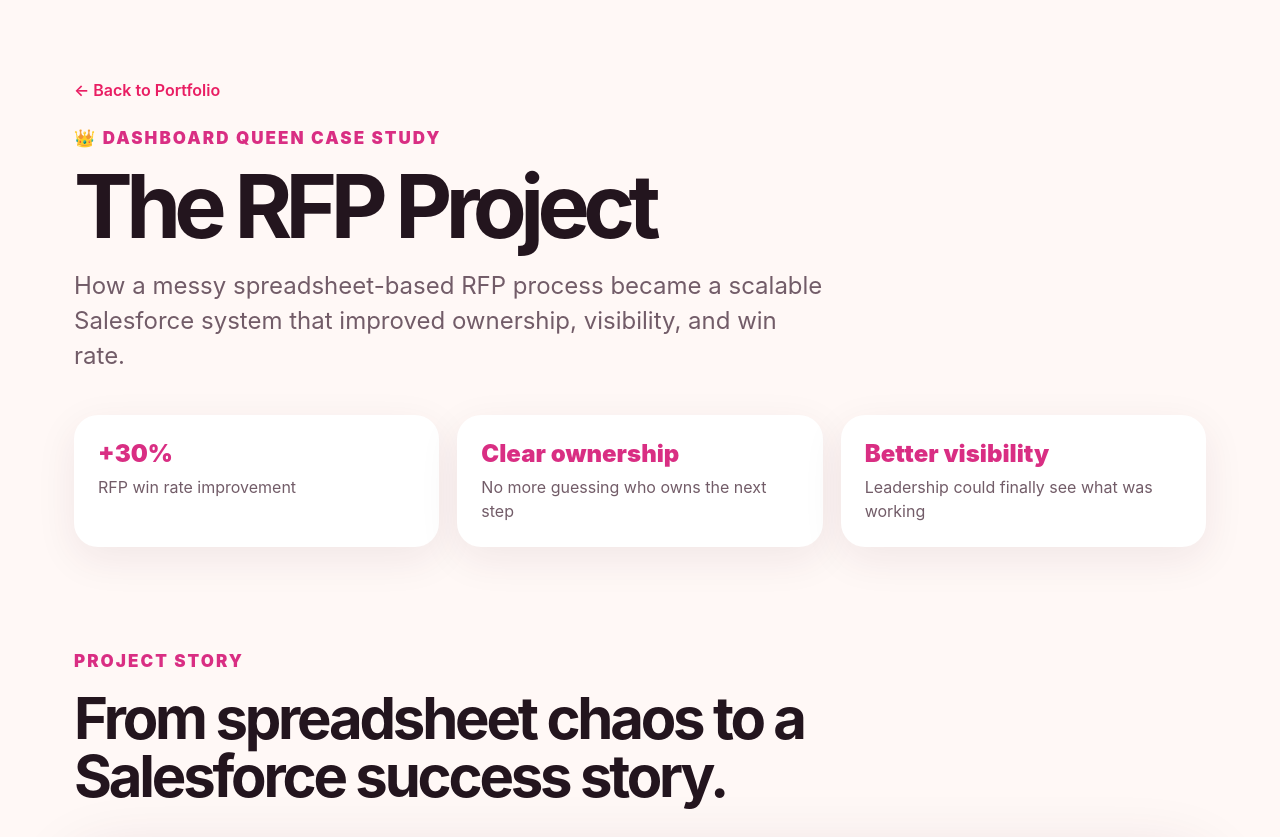
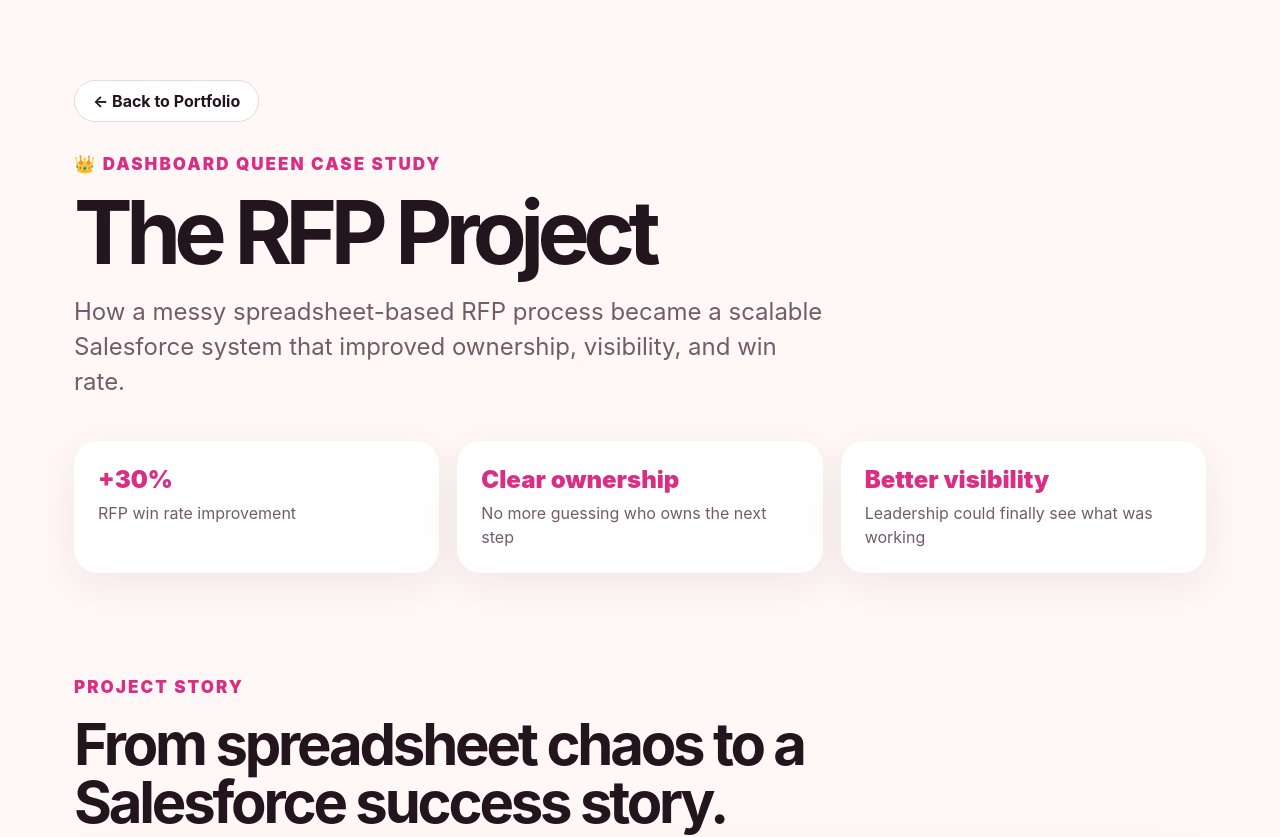
Before and after one commit to marta790522/dashboard-queen-site, a Next.js app: page /case-studies/rfp-management in a window 1280 px wide. Shown: the top 837 px of the page. Built offline with nearby package versions, Linux system fonts and the light colour scheme.

Commit message:
Refactor back button styles for better alignment
Updated styles for the back button to improve layout and appearance.

```diff
--- a/app/case-studies/rfp-management/page.tsx
+++ b/app/case-studies/rfp-management/page.tsx
@@ -148,11 +148,17 @@ export default function RFPCaseStudy() {
 );
 }
 const backButton = {
-  display: "inline-block",
-  marginBottom: "24px",
-  color: "#e91e63",
+  display: "inline-flex",
+  alignItems: "center",
+  gap: "8px",
+  marginBottom: "28px",
+  padding: "10px 18px",
+  border: "1px solid #e5dadd",
+  borderRadius: "999px",
+  background: "#ffffff",
+  color: "#23151e",
   textDecoration: "none",
-  fontWeight: 600,
+  fontWeight: 700,
 };
 const heroSection = {
   maxWidth: "1180px",
```
